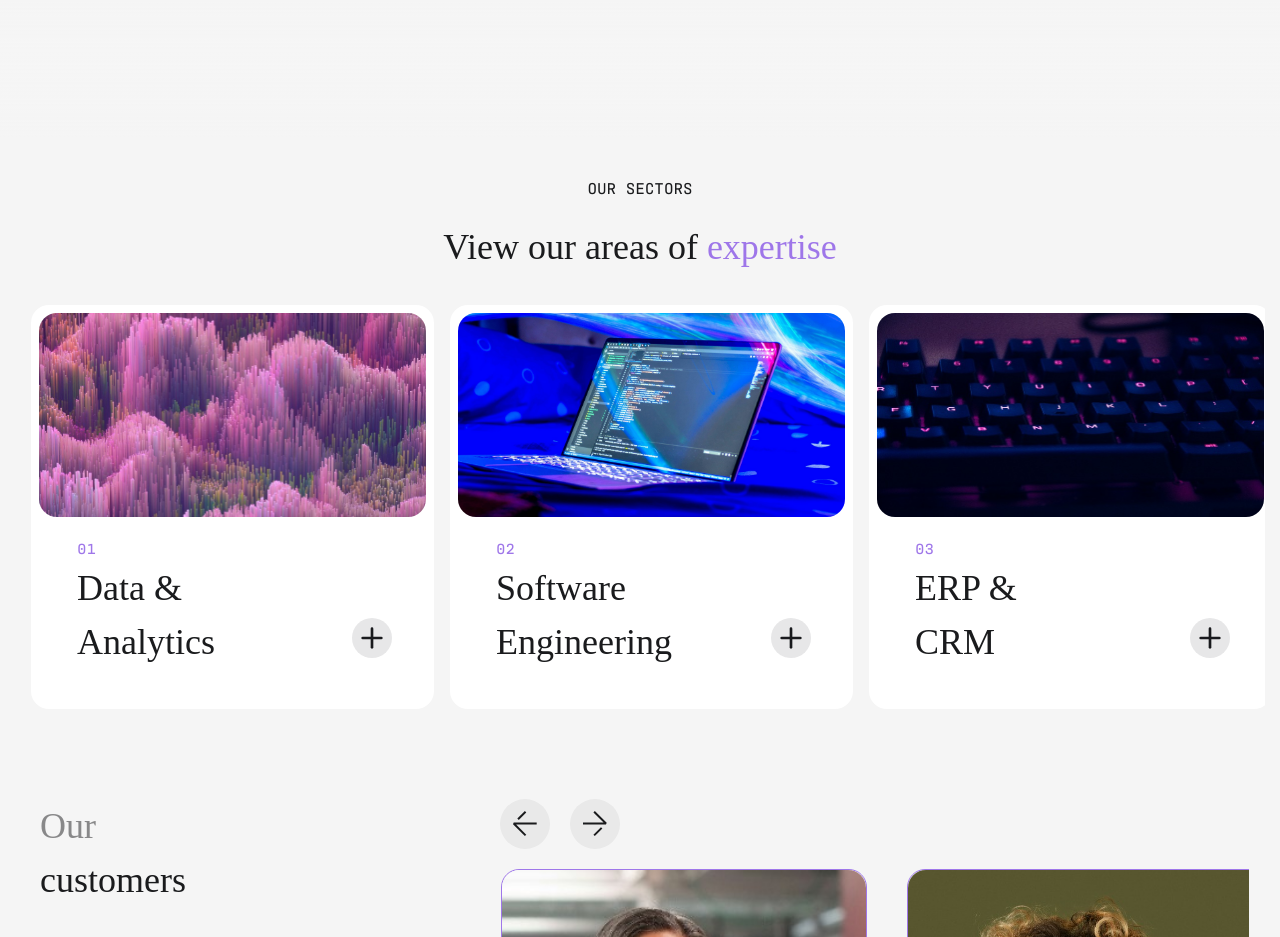
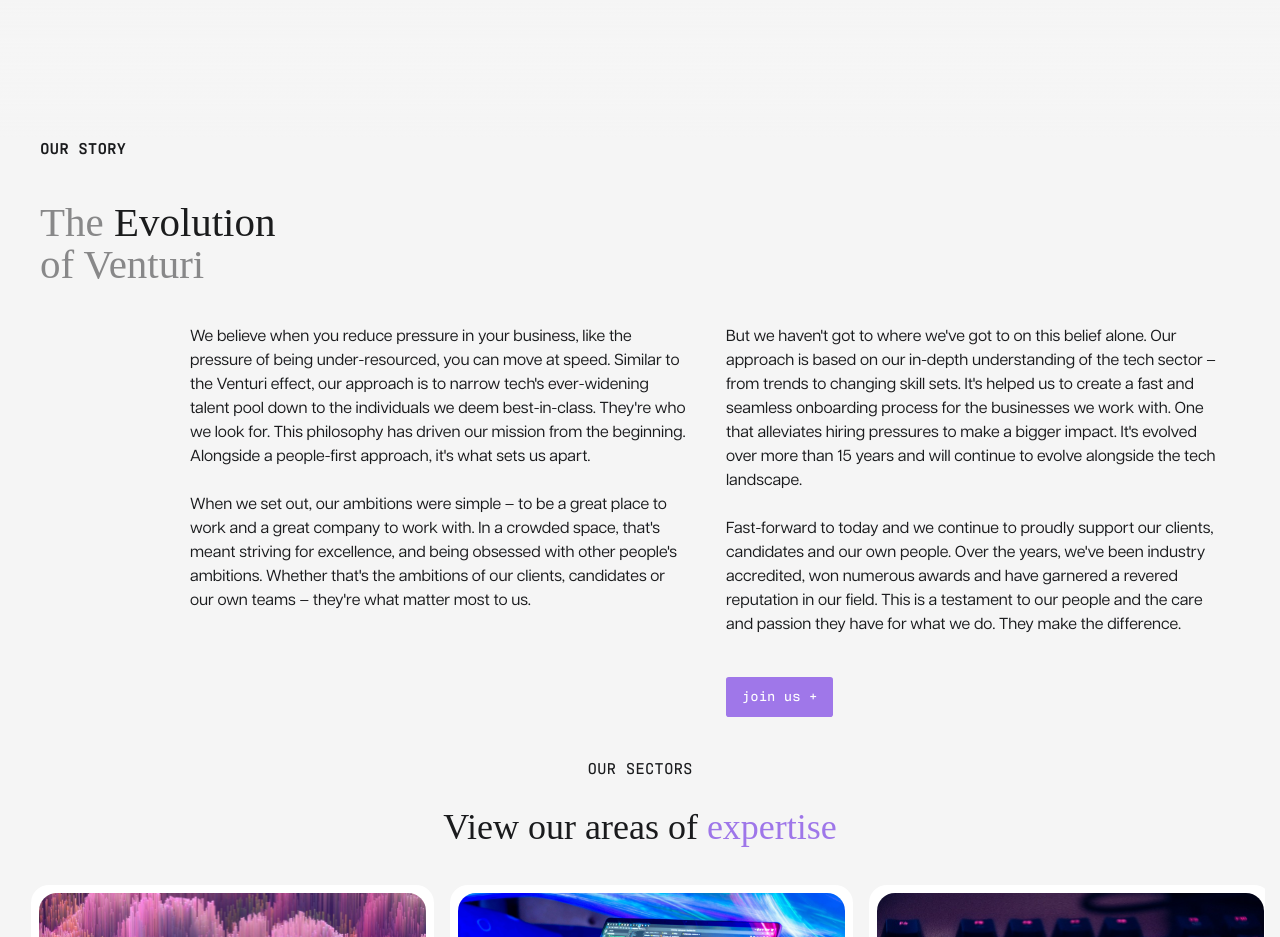
Before and after one commit to testPhebsoft/VenturiGroup-Frontend, a Next.js app: page /about in a window 1280 px wide. Shown: the part 980-1917 px from the top of the page. Built offline with nearby package versions, Linux system fonts and the light colour scheme; a web font is replaced by a local one.

Commit message:
Developed the Evolution Component

```diff
--- a/src/app/(public)/about/page.js
+++ b/src/app/(public)/about/page.js
@@ -1,5 +1,6 @@
 import AboutBanner from "@/components/AboutBanner";
 import BringUsOn from "@/components/BringUsOn";
+import Evolution from "@/components/Evolution";
 import ExploreNext from "@/components/ExploreNext";
 import HomeBanner from "@/components/HomeBanner";
 import OurClients from "@/components/OurClients";
@@ -16,6 +17,7 @@
   return (
     <main>
       <AboutBanner />
+      <Evolution />
       <OurSector />
       <OurCustomers />
       <ExploreNext />
--- a/src/components/AboutBanner.jsx
+++ b/src/components/AboutBanner.jsx
@@ -5,11 +5,11 @@
 export default function AboutBanner() {
   return (
     <div className="bg-background ">
-      <div className="h-[clamp(100vh,100vmax,1117px)] overflow-clip bg-background ">
-        <div className="h-[clamp(100vh,100vmax,1117px)]  overflow-clip">
+      <div className="h-[clamp(636px,100vmax,1117px)] overflow-clip bg-background ">
+        <div className="h-[clamp(636px,100vmax,1117px)]  overflow-clip">
           <div
             className={
-              "flex h-[clamp(100vh,100vmax,1117px)] after:bg-[linear-gradient(180deg,rgba(245,245,245,0)0%,#F5F5F5)] after:absolute after:w-full after:h-full overflow-clip  relative"
+              "flex h-[clamp(636px,100vmax,1117px)] after:bg-[linear-gradient(180deg,rgba(245,245,245,0)0%,#F5F5F5)] after:absolute after:w-full after:h-full overflow-clip  relative"
             }
           >
             <div className=" w-full absolute  h-full ">
@@ -26,7 +26,7 @@
               </div>
             </div>
             <MaxWidthWrapper className="w-full relative h-[1500px]">
-              <div className="flex  flex-col absolute w-[82%] left-[7%] top-[calc(100vh-500px)]  lg:top-[15vmax] h-[0px] z-10 mt-10  ">
+              <div className="flex  flex-col absolute w-[82%] left-[7%] top-[calc(clamp(582px,100vmax,1117px)-500px)]  lg:top-[15vmax] h-[0px] z-10 mt-10  ">
                 <h1 className="  text-[clamp(64px,6.5vw,121px)] leading-[clamp(64px,6.9vw,121px)] font-[lust-text] ">
                   Our <br />
                   <span className="text-primary"> Story </span>
--- /dev/null
+++ b/src/components/Evolution.jsx
@@ -0,0 +1,59 @@
+import MaxWidthWrapper from "./MaxWidthWraper";
+import { Button } from "./ui/button";
+
+export default function Evolution() {
+  return (
+    <MaxWidthWrapper>
+      <div>
+        <h2 className="uppercase whitespace-nowrap   font-AntarcticanMonoSemiBold">
+          Our story
+        </h2>
+        <h1 className="mt-10 max-[839px]:text-[clamp(16px,10vw,48px)] max-[839px]:leading-[clamp(24px,10vw,51px)] text-[clamp(16px,3.2vw,51px)] leading-[clamp(24px,3.3vw,51px)] text-input/50 font-[lust-text]">
+          {" "}
+          The <span className=" text-input">Evolution</span>
+          <br />
+          of Venturi
+        </h1>
+      </div>
+      <div className=" ml-auto mt-10 max-w-[1050px] text-[clamp(12px,2.1vw,16px)] flex flex-wrap w-full gap-10">
+        <p className="w-full min-[1050px]:max-w-[496px]">
+          We believe when you reduce pressure in your business, like the
+          pressure of being under-resourced, you can move at speed. Similar to
+          the Venturi effect, our approach is to narrow tech&apos;s
+          ever-widening talent pool down to the individuals we deem
+          best-in-class. They&apos;re who we look for. This philosophy has
+          driven our mission from the beginning. Alongside a people-first
+          approach, it&apos;s what sets us apart.
+          <br />
+          <br />
+          When we set out, our ambitions were simple – to be a great place to
+          work and a great company to work with. In a crowded space, that&apos;s
+          meant striving for excellence, and being obsessed with other
+          people&apos;s ambitions. Whether that&apos;s the ambitions of our
+          clients, candidates or our own teams – they&apos;re what matter most
+          to us.
+        </p>
+        <div className="w-full min-[1050px]:max-w-[496px]">
+          <p>
+            But we haven&apos;t got to where we&apos;ve got to on this belief
+            alone. Our approach is based on our in-depth understanding of the
+            tech sector – from trends to changing skill sets. It&apos;s helped
+            us to create a fast and seamless onboarding process for the
+            businesses we work with. One that alleviates hiring pressures to
+            make a bigger impact. It&apos;s evolved over more than 15 years and
+            will continue to evolve alongside the tech landscape.
+            <br />
+            <br />
+            Fast-forward to today and we continue to proudly support our
+            clients, candidates and our own people. Over the years, we&apos;ve
+            been industry accredited, won numerous awards and have garnered a
+            revered reputation in our field. This is a testament to our people
+            and the care and passion they have for what we do. They make the
+            difference.
+          </p>
+          <Button className="w-fit mt-10">join us +</Button>
+        </div>
+      </div>
+    </MaxWidthWrapper>
+  );
+}
```
